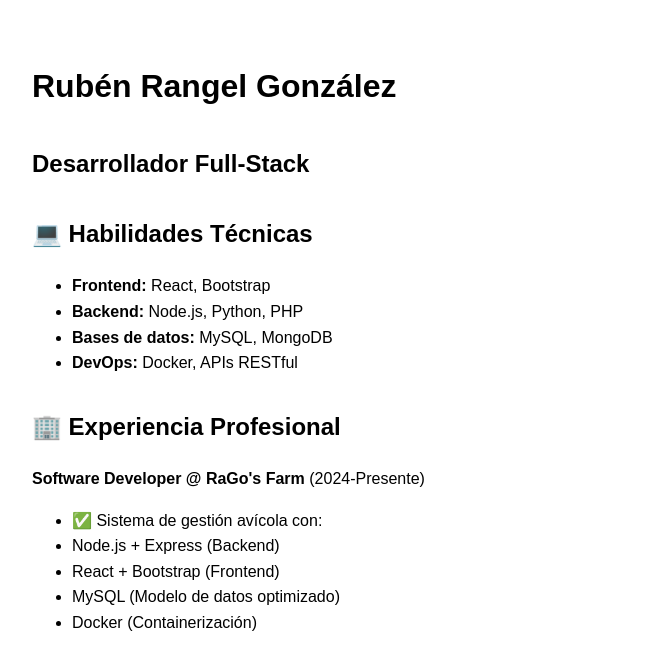
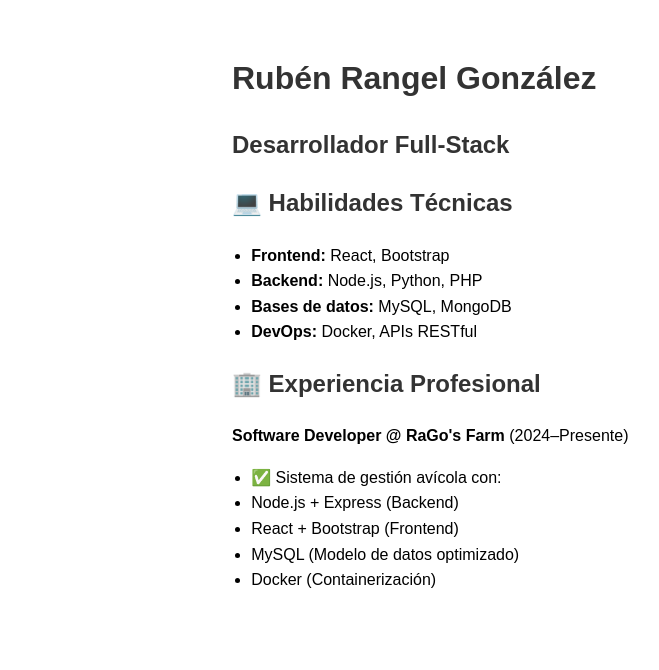
Before and after one commit to rurago/rubenrangel, a Jekyll site: the page index.html, which Jekyll copies as it is, in a window 1280 px wide. Shown: the top 670 px of the page, without its empty margins (8-667 px from the left). Built offline with Jekyll 4.4.1, drawn with Linux system fonts in a browser that asks for light colours.

Commit message:
Resolver conflictos al hacer merge con origin/main

```diff
--- a/index.html
+++ b/index.html
@@ -1,12 +1,19 @@
 <!DOCTYPE html>
 <html lang="es">
 <head>
-  <meta charset="UTF-8" />
+  <meta charset="UTF-8">
   <title>Rubén Rangel González</title>
   <meta name="viewport" content="width=device-width, initial-scale=1.0" />
   <style>
-    body { font-family: sans-serif; padding: 2rem; line-height: 1.6; }
-    h2 { margin-top: 2rem; }
+    body {
+      font-family: sans-serif;
+      max-width: 800px;
+      margin: auto;
+      padding: 2rem;
+      line-height: 1.6;
+    }
+    h1, h2 { color: #333; }
+    ul { padding-left: 1.2rem; }
   </style>
 </head>
 <body>
@@ -22,7 +29,7 @@
   </ul>
 
   <h2>🏢 Experiencia Profesional</h2>
-  <p><strong>Software Developer @ RaGo's Farm</strong> (2024-Presente)</p>
+  <p><strong>Software Developer @ RaGo's Farm</strong> (2024–Presente)</p>
   <ul>
     <li>✅ Sistema de gestión avícola con:</li>
     <li>Node.js + Express (Backend)</li>
```
